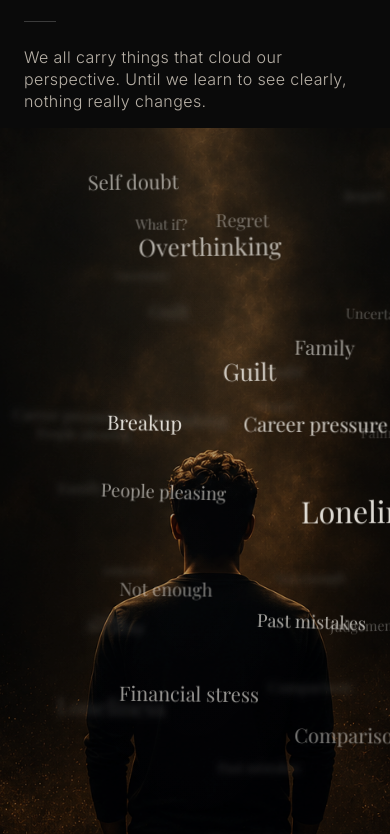
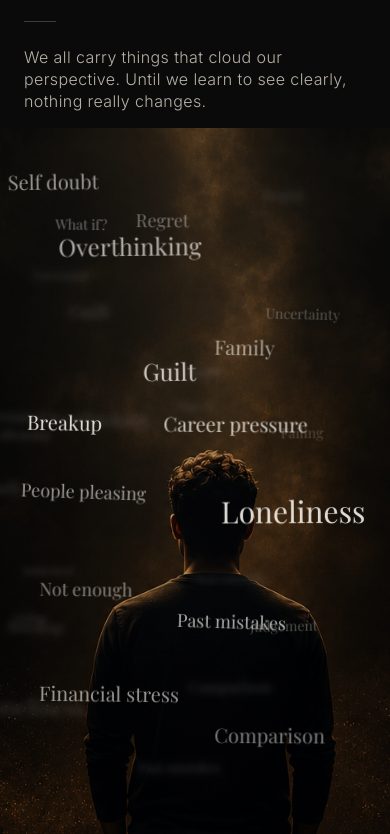
Before and after one commit to guptaaarkesh1-byte/Better-With-Aarkesh, a React (Vite) app: page / in a window 390 px wide. Shown: the part 1070-1904 px from the top of the page. Built offline with nearby package versions, Linux system fonts and the light colour scheme; a web font is replaced by a local one.

Commit message:
Shift floating word cloud left on mobile

```diff
--- a/src/components/problem/WordCloud.jsx
+++ b/src/components/problem/WordCloud.jsx
@@ -70,6 +70,8 @@ export default function WordCloud() {
       {/* Background Gradient / Haze */}
       <div className="absolute inset-0 bg-[radial-gradient(ellipse_at_center,_var(--tw-gradient-stops))] from-white/[0.03] via-transparent to-transparent opacity-50 z-0 pointer-events-none" />
 
+      {/* Words Container - shifted left on mobile to prevent right edge clipping */}
+      <div className="absolute inset-0 -translate-x-20 md:translate-x-0 pointer-events-none">
         {/* Background Floating Words (Blurred for depth of field) */}
         {WORDS.map((word, i) => (
           <span
@@ -95,6 +97,7 @@ export default function WordCloud() {
             {word.text}
           </span>
         ))}
+      </div>
 
 
 
```
Lines whose indentation alone changed are shown as unchanged.
